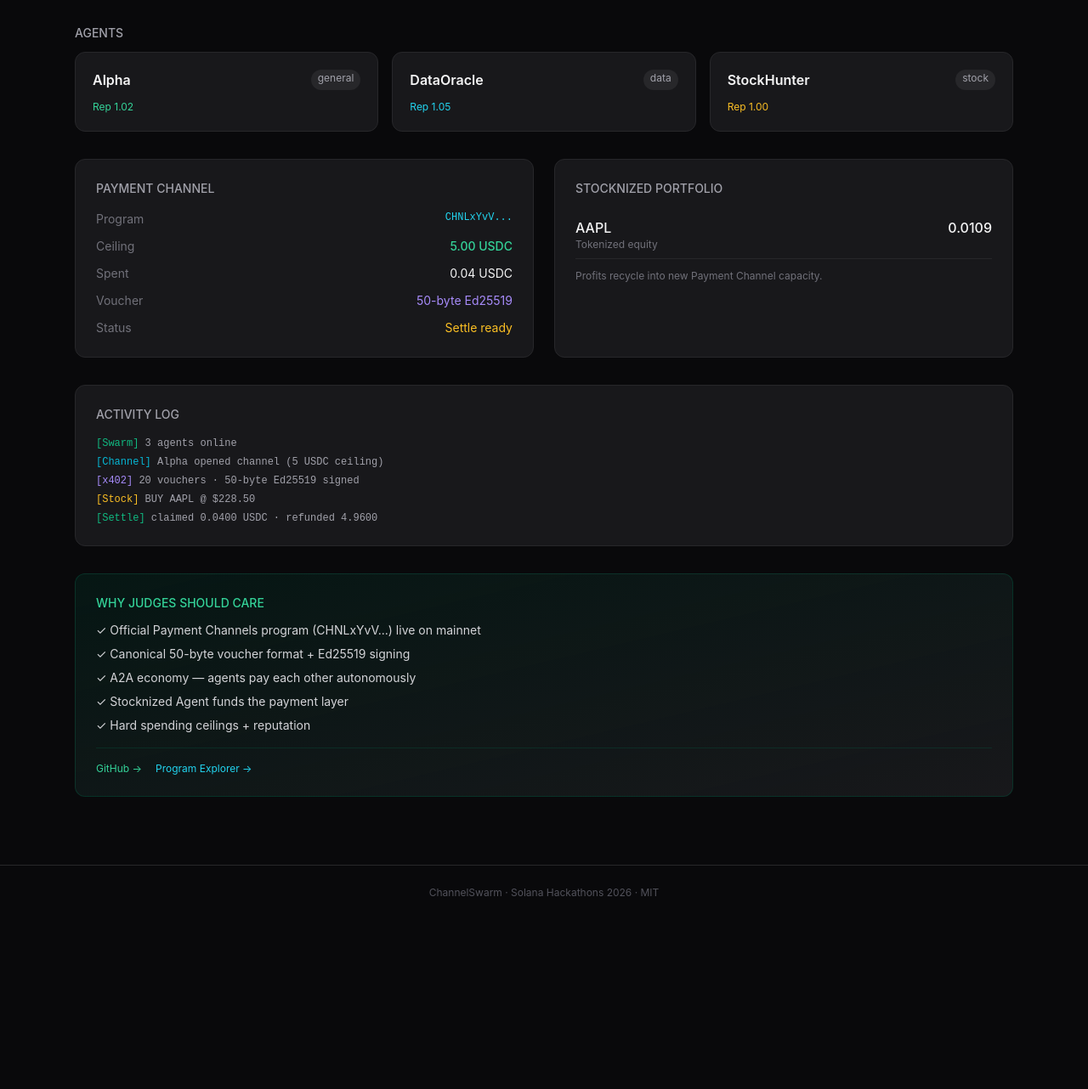
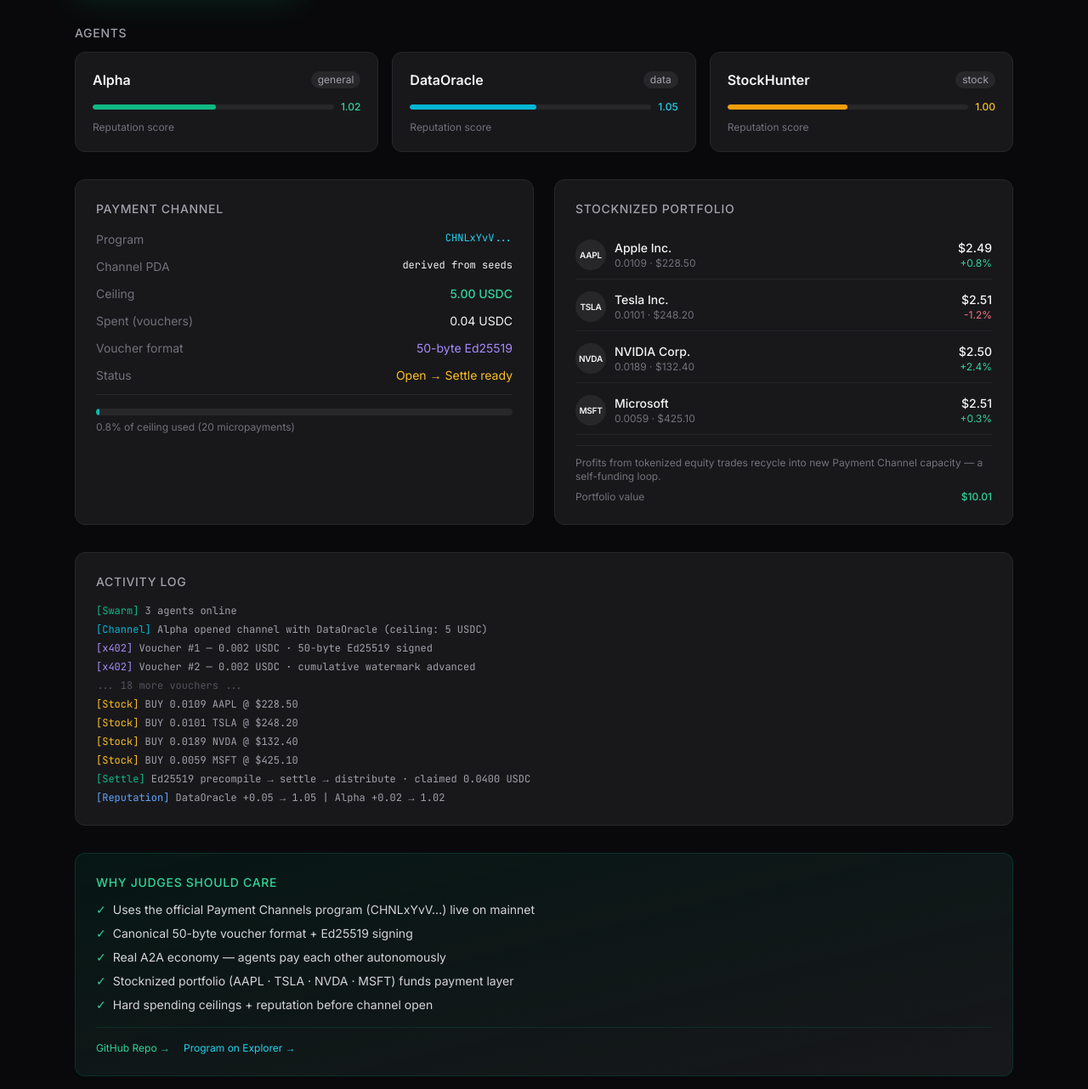
Before and after one commit to wadezigh96/Channel_Swarm, a website: page index.html in a window 1280 px wide. Shown: the part 304-1586 px from the top of the page at 85% size. Before the commit the page ends 1387 px from the top, so only its background shows below. Drawn offline with nearby package versions, Linux system fonts and the light colour scheme.

Commit message:
Expand portfolio: AAPL TSLA NVDA MSFT

```diff
--- a/index.html
+++ b/index.html
@@ -7,93 +7,184 @@
   <meta name="description" content="Live demo of ChannelSwarm: Payment Channels + A2A micropayments + Stocknized Agents on Solana" />
   <script src="https://cdn.tailwindcss.com"></script>
   <style>
-    body { font-family: Inter, system-ui, sans-serif; }
-    .mono { font-family: ui-monospace, monospace; }
+    @import url('https://fonts.googleapis.com/css2?family=Inter:wght@400;500;600;700&family=JetBrains+Mono:wght@400;500&display=swap');
+    body { font-family: 'Inter', system-ui, sans-serif; }
+    .mono { font-family: 'JetBrains Mono', monospace; }
+    .glow { box-shadow: 0 0 40px rgba(20, 241, 149, 0.15); }
   </style>
 </head>
 <body class="bg-zinc-950 text-zinc-100 min-h-screen">
-  <header class="border-b border-zinc-800 bg-zinc-900/80 sticky top-0 z-10">
+  <header class="border-b border-zinc-800 bg-zinc-900/80 backdrop-blur sticky top-0 z-10">
     <div class="max-w-6xl mx-auto px-6 py-4 flex items-center justify-between">
       <div class="flex items-center gap-3">
         <div class="w-9 h-9 rounded-lg bg-gradient-to-br from-emerald-400 to-cyan-500 flex items-center justify-center font-bold text-zinc-950">CS</div>
         <div>
-          <h1 class="font-semibold text-lg">ChannelSwarm</h1>
+          <h1 class="font-semibold text-lg tracking-tight">ChannelSwarm</h1>
           <p class="text-xs text-zinc-500">Agentic Payments · Solana Hackathon 2026</p>
         </div>
       </div>
       <div class="flex items-center gap-3">
-        <a href="https://github.com/wadezigh96/Swarm_Agent" class="text-xs text-zinc-400 hover:text-white">GitHub</a>
-        <span class="px-2.5 py-1 rounded-full bg-emerald-500/10 text-emerald-400 text-xs border border-emerald-500/20">● LIVE</span>
+        <a href="https://github.com/wadezigh96/Swarm_Agent" target="_blank" class="text-xs text-zinc-400 hover:text-white transition">GitHub</a>
+        <span class="px-2.5 py-1 rounded-full bg-emerald-500/10 text-emerald-400 text-xs font-medium border border-emerald-500/20">● LIVE DEMO</span>
       </div>
     </div>
   </header>
+
   <main class="max-w-6xl mx-auto px-6 py-8 space-y-8">
+
     <div class="bg-gradient-to-r from-emerald-950/50 to-cyan-950/30 border border-emerald-800/40 rounded-xl p-5">
       <p class="text-sm text-emerald-300/90">
         <strong>Real Payment Channels program</strong> —
-        <a href="https://explorer.solana.com/address/CHNLxYvVA28MJP9PrFuDXccuoGXAx7jBacfLEkahyGsX" class="underline mono text-xs">CHNLxYvVA28MJP9PrFuDXccuoGXAx7jBacfLEkahyGsX</a>
-        · 50-byte Ed25519 vouchers · A2A · Stocknized Agent
+        <a href="https://explorer.solana.com/address/CHNLxYvVA28MJP9PrFuDXccuoGXAx7jBacfLEkahyGsX" target="_blank" class="underline mono text-xs">CHNLxYvVA28MJP9PrFuDXccuoGXAx7jBacfLEkahyGsX</a>
+        · Canonical 50-byte Ed25519 vouchers · A2A economy · Stocknized Agent
       </p>
     </div>
+
     <div class="grid grid-cols-2 md:grid-cols-4 gap-4">
-      <div class="bg-zinc-900 border border-zinc-800 rounded-xl p-5"><p class="text-zinc-500 text-xs uppercase mb-1">Agents Online</p><p class="text-3xl font-semibold text-emerald-400">3</p></div>
-      <div class="bg-zinc-900 border border-zinc-800 rounded-xl p-5"><p class="text-zinc-500 text-xs uppercase mb-1">Open Channels</p><p class="text-3xl font-semibold">1</p></div>
-      <div class="bg-zinc-900 border border-zinc-800 rounded-xl p-5"><p class="text-zinc-500 text-xs uppercase mb-1">Micropayments</p><p class="text-3xl font-semibold text-cyan-400">20</p></div>
-      <div class="bg-zinc-900 border border-zinc-800 rounded-xl p-5"><p class="text-zinc-500 text-xs uppercase mb-1">USDC Settled</p><p class="text-3xl font-semibold">0.04</p></div>
+      <div class="bg-zinc-900 border border-zinc-800 rounded-xl p-5 glow">
+        <p class="text-zinc-500 text-xs uppercase tracking-wider mb-1">Agents Online</p>
+        <p class="text-3xl font-semibold text-emerald-400">3</p>
       </div>
+      <div class="bg-zinc-900 border border-zinc-800 rounded-xl p-5">
+        <p class="text-zinc-500 text-xs uppercase tracking-wider mb-1">Open Channels</p>
+        <p class="text-3xl font-semibold">1</p>
+      </div>
+      <div class="bg-zinc-900 border border-zinc-800 rounded-xl p-5">
+        <p class="text-zinc-500 text-xs uppercase tracking-wider mb-1">Micropayments</p>
+        <p class="text-3xl font-semibold text-cyan-400">20</p>
+      </div>
+      <div class="bg-zinc-900 border border-zinc-800 rounded-xl p-5">
+        <p class="text-zinc-500 text-xs uppercase tracking-wider mb-1">USDC Settled</p>
+        <p class="text-3xl font-semibold">0.04</p>
+      </div>
+    </div>
+
     <section>
-      <h2 class="text-sm font-medium text-zinc-400 uppercase mb-3">Agents</h2>
-      <div class="grid md:grid-cols-3 gap-4">
-        <div class="bg-zinc-900 border border-zinc-800 rounded-xl p-5"><div class="flex justify-between mb-3"><h3 class="font-semibold">Alpha</h3><span class="text-xs px-2 py-0.5 rounded-full bg-zinc-800 text-zinc-400">general</span></div><p class="text-xs text-emerald-400">Rep 1.02</p></div>
-        <div class="bg-zinc-900 border border-zinc-800 rounded-xl p-5"><div class="flex justify-between mb-3"><h3 class="font-semibold">DataOracle</h3><span class="text-xs px-2 py-0.5 rounded-full bg-zinc-800 text-zinc-400">data</span></div><p class="text-xs text-cyan-400">Rep 1.05</p></div>
-        <div class="bg-zinc-900 border border-zinc-800 rounded-xl p-5"><div class="flex justify-between mb-3"><h3 class="font-semibold">StockHunter</h3><span class="text-xs px-2 py-0.5 rounded-full bg-zinc-800 text-zinc-400">stock</span></div><p class="text-xs text-amber-400">Rep 1.00</p></div>
+      <h2 class="text-sm font-medium text-zinc-400 uppercase tracking-wider mb-3">Agents</h2>
+      <div class="grid md:grid-cols-3 gap-4" id="agents-grid"></div>
+    </section>
+
+    <div class="grid md:grid-cols-2 gap-6">
+      <section class="bg-zinc-900 border border-zinc-800 rounded-xl p-6">
+        <h2 class="text-sm font-medium text-zinc-400 uppercase tracking-wider mb-4">Payment Channel</h2>
+        <div class="space-y-3 text-sm">
+          <div class="flex justify-between"><span class="text-zinc-500">Program</span><span class="mono text-xs text-cyan-400">CHNLxYvV...</span></div>
+          <div class="flex justify-between"><span class="text-zinc-500">Channel PDA</span><span class="mono text-xs">derived from seeds</span></div>
+          <div class="flex justify-between"><span class="text-zinc-500">Ceiling</span><span class="text-emerald-400 font-medium">5.00 USDC</span></div>
+          <div class="flex justify-between"><span class="text-zinc-500">Spent (vouchers)</span><span>0.04 USDC</span></div>
+          <div class="flex justify-between"><span class="text-zinc-500">Voucher format</span><span class="text-violet-400">50-byte Ed25519</span></div>
+          <div class="flex justify-between"><span class="text-zinc-500">Status</span><span class="text-amber-400">Open → Settle ready</span></div>
+          <div class="mt-4 pt-4 border-t border-zinc-800">
+            <div class="h-2 bg-zinc-800 rounded-full overflow-hidden">
+              <div class="h-full bg-gradient-to-r from-emerald-500 to-cyan-500 rounded-full" style="width: 0.8%"></div>
+            </div>
+            <p class="text-xs text-zinc-500 mt-1.5">0.8% of ceiling used (20 micropayments)</p>
+          </div>
         </div>
       </section>
-    <div class="grid md:grid-cols-2 gap-6">
+
       <section class="bg-zinc-900 border border-zinc-800 rounded-xl p-6">
-        <h2 class="text-sm font-medium text-zinc-400 uppercase mb-4">Payment Channel</h2>
-        <div class="space-y-3 text-sm">
-          <div class="flex justify-between"><span class="text-zinc-500">Program</span><span class="mono text-xs text-cyan-400">CHNLxYvV...</span></div>
-          <div class="flex justify-between"><span class="text-zinc-500">Ceiling</span><span class="text-emerald-400 font-medium">5.00 USDC</span></div>
-          <div class="flex justify-between"><span class="text-zinc-500">Spent</span><span>0.04 USDC</span></div>
-          <div class="flex justify-between"><span class="text-zinc-500">Voucher</span><span class="text-violet-400">50-byte Ed25519</span></div>
-          <div class="flex justify-between"><span class="text-zinc-500">Status</span><span class="text-amber-400">Settle ready</span></div>
+        <h2 class="text-sm font-medium text-zinc-400 uppercase tracking-wider mb-4">Stocknized Portfolio</h2>
+        <div class="space-y-1" id="portfolio"></div>
+        <p class="text-xs text-zinc-500 pt-3 border-t border-zinc-800 mt-3">Profits from tokenized equity trades recycle into new Payment Channel capacity — a self-funding loop.</p>
+        <div class="flex justify-between text-xs mt-2">
+          <span class="text-zinc-500">Portfolio value</span>
+          <span class="text-emerald-400 font-medium" id="portfolio-value">—</span>
         </div>
       </section>
+    </div>
+
     <section class="bg-zinc-900 border border-zinc-800 rounded-xl p-6">
-        <h2 class="text-sm font-medium text-zinc-400 uppercase mb-4">Stocknized Portfolio</h2>
-        <div class="flex justify-between py-2 border-b border-zinc-800">
-          <div><p class="font-medium">AAPL</p><p class="text-xs text-zinc-500">Tokenized equity</p></div>
-          <p class="font-medium">0.0109</p>
-        </div>
-        <p class="text-xs text-zinc-500 pt-3">Profits recycle into new Payment Channel capacity.</p>
-      </section>
-    </div>
-    <section class="bg-zinc-900 border border-zinc-800 rounded-xl p-6">
-      <h2 class="text-sm font-medium text-zinc-400 uppercase mb-4">Activity Log</h2>
-      <div class="mono text-xs space-y-1.5 text-zinc-400">
+      <h2 class="text-sm font-medium text-zinc-400 uppercase tracking-wider mb-4">Activity Log</h2>
+      <div class="mono text-xs space-y-1.5 text-zinc-400 max-h-64 overflow-y-auto">
         <div><span class="text-emerald-500">[Swarm]</span> 3 agents online</div>
-        <div><span class="text-cyan-500">[Channel]</span> Alpha opened channel (5 USDC ceiling)</div>
-        <div><span class="text-violet-400">[x402]</span> 20 vouchers · 50-byte Ed25519 signed</div>
-        <div><span class="text-amber-400">[Stock]</span> BUY AAPL @ $228.50</div>
-        <div><span class="text-emerald-500">[Settle]</span> claimed 0.0400 USDC · refunded 4.9600</div>
+        <div><span class="text-cyan-500">[Channel]</span> Alpha opened channel with DataOracle (ceiling: 5 USDC)</div>
+        <div><span class="text-violet-400">[x402]</span> Voucher #1 — 0.002 USDC · 50-byte Ed25519 signed</div>
+        <div><span class="text-violet-400">[x402]</span> Voucher #2 — 0.002 USDC · cumulative watermark advanced</div>
+        <div class="text-zinc-600">... 18 more vouchers ...</div>
+        <div><span class="text-amber-400">[Stock]</span> BUY 0.0109 AAPL @ $228.50</div>
+        <div><span class="text-amber-400">[Stock]</span> BUY 0.0101 TSLA @ $248.20</div>
+        <div><span class="text-amber-400">[Stock]</span> BUY 0.0189 NVDA @ $132.40</div>
+        <div><span class="text-amber-400">[Stock]</span> BUY 0.0059 MSFT @ $425.10</div>
+        <div><span class="text-emerald-500">[Settle]</span> Ed25519 precompile → settle → distribute · claimed 0.0400 USDC</div>
+        <div><span class="text-blue-400">[Reputation]</span> DataOracle +0.05 → 1.05 | Alpha +0.02 → 1.02</div>
       </div>
     </section>
+
     <section class="bg-gradient-to-br from-emerald-950/40 to-zinc-900 border border-emerald-900/50 rounded-xl p-6">
-      <h2 class="text-sm font-medium text-emerald-400 uppercase mb-3">Why judges should care</h2>
+      <h2 class="text-sm font-medium text-emerald-400 uppercase tracking-wider mb-3">Why judges should care</h2>
       <ul class="space-y-2 text-sm text-zinc-300">
-        <li>✓ Official Payment Channels program (CHNLxYvV...) live on mainnet</li>
-        <li>✓ Canonical 50-byte voucher format + Ed25519 signing</li>
-        <li>✓ A2A economy — agents pay each other autonomously</li>
-        <li>✓ Stocknized Agent funds the payment layer</li>
-        <li>✓ Hard spending ceilings + reputation</li>
+        <li class="flex gap-2"><span class="text-emerald-400">✓</span> Uses the official Payment Channels program (CHNLxYvV...) live on mainnet</li>
+        <li class="flex gap-2"><span class="text-emerald-400">✓</span> Canonical 50-byte voucher format + Ed25519 signing</li>
+        <li class="flex gap-2"><span class="text-emerald-400">✓</span> Real A2A economy — agents pay each other autonomously</li>
+        <li class="flex gap-2"><span class="text-emerald-400">✓</span> Stocknized portfolio (AAPL · TSLA · NVDA · MSFT) funds payment layer</li>
+        <li class="flex gap-2"><span class="text-emerald-400">✓</span> Hard spending ceilings + reputation before channel open</li>
       </ul>
       <div class="mt-4 pt-4 border-t border-emerald-900/40 flex gap-4 text-xs">
-        <a href="https://github.com/wadezigh96/Swarm_Agent" class="text-emerald-400 hover:underline">GitHub →</a>
-        <a href="https://explorer.solana.com/address/CHNLxYvVA28MJP9PrFuDXccuoGXAx7jBacfLEkahyGsX" class="text-cyan-400 hover:underline">Program Explorer →</a>
+        <a href="https://github.com/wadezigh96/Swarm_Agent" class="text-emerald-400 hover:underline">GitHub Repo →</a>
+        <a href="https://explorer.solana.com/address/CHNLxYvVA28MJP9PrFuDXccuoGXAx7jBacfLEkahyGsX" class="text-cyan-400 hover:underline">Program on Explorer →</a>
       </div>
     </section>
+
   </main>
-  <footer class="border-t border-zinc-800 mt-12 py-6 text-center text-xs text-zinc-600">ChannelSwarm · Solana Hackathons 2026 · MIT</footer>
+
+  <footer class="border-t border-zinc-800 mt-12 py-6 text-center text-xs text-zinc-600">
+    ChannelSwarm · Built for Solana Hackathons 2026 · MIT License
+  </footer>
+
+  <script>
+    const agents = [
+      { name: 'Alpha', role: 'general', rep: 1.02, color: 'emerald' },
+      { name: 'DataOracle', role: 'data', rep: 1.05, color: 'cyan' },
+      { name: 'StockHunter', role: 'stock', rep: 1.00, color: 'amber' },
+    ];
+    const grid = document.getElementById('agents-grid');
+    agents.forEach(a => {
+      grid.innerHTML += `
+        <div class="bg-zinc-900 border border-zinc-800 rounded-xl p-5">
+          <div class="flex items-center justify-between mb-3">
+            <h3 class="font-semibold">${a.name}</h3>
+            <span class="text-xs px-2 py-0.5 rounded-full bg-zinc-800 text-zinc-400">${a.role}</span>
+          </div>
+          <div class="flex items-center gap-2">
+            <div class="flex-1 h-1.5 bg-zinc-800 rounded-full overflow-hidden">
+              <div class="h-full bg-${a.color}-500 rounded-full" style="width: ${Math.min(a.rep * 50, 100)}%"></div>
+            </div>
+            <span class="text-xs font-medium text-${a.color}-400">${a.rep.toFixed(2)}</span>
+          </div>
+          <p class="text-xs text-zinc-500 mt-2">Reputation score</p>
+        </div>`;
+    });
+
+    const holdings = [
+      { symbol: 'AAPL', name: 'Apple Inc.', units: 0.0109, price: 228.50, change: 0.8 },
+      { symbol: 'TSLA', name: 'Tesla Inc.', units: 0.0101, price: 248.20, change: -1.2 },
+      { symbol: 'NVDA', name: 'NVIDIA Corp.', units: 0.0189, price: 132.40, change: 2.4 },
+      { symbol: 'MSFT', name: 'Microsoft', units: 0.0059, price: 425.10, change: 0.3 },
+    ];
+    const port = document.getElementById('portfolio');
+    let total = 0;
+    holdings.forEach(h => {
+      const value = h.units * h.price;
+      total += value;
+      const chg = h.change >= 0 ? `+${h.change.toFixed(1)}%` : `${h.change.toFixed(1)}%`;
+      const chgColor = h.change >= 0 ? 'text-emerald-400' : 'text-rose-400';
+      port.innerHTML += `
+        <div class="flex items-center justify-between py-2.5 border-b border-zinc-800/80">
+          <div class="flex items-center gap-2.5">
+            <span class="w-9 h-9 rounded-full bg-zinc-800 flex items-center justify-center text-[10px] font-semibold tracking-tight">${h.symbol}</span>
+            <div>
+              <p class="font-medium text-sm">${h.name}</p>
+              <p class="text-xs text-zinc-500">${h.units.toFixed(4)} · $${h.price.toFixed(2)}</p>
+            </div>
+          </div>
+          <div class="text-right">
+            <p class="font-medium text-sm">$${value.toFixed(2)}</p>
+            <p class="text-xs ${chgColor}">${chg}</p>
+          </div>
+        </div>`;
+    });
+    document.getElementById('portfolio-value').textContent = '$' + total.toFixed(2);
+  </script>
 </body>
 </html>
```
Lines whose indentation alone changed are shown as unchanged.
